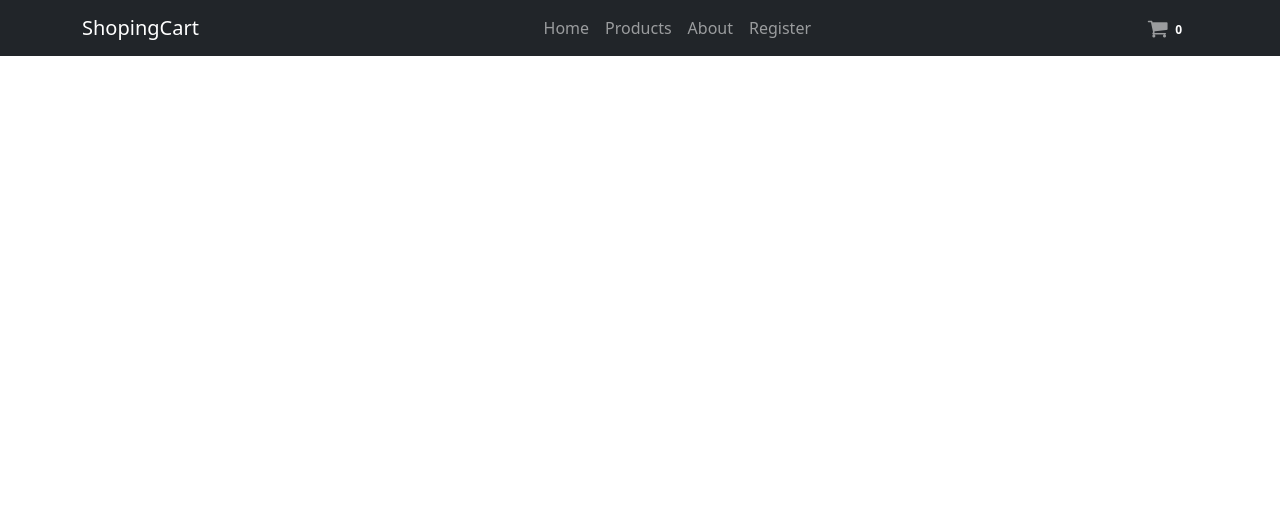
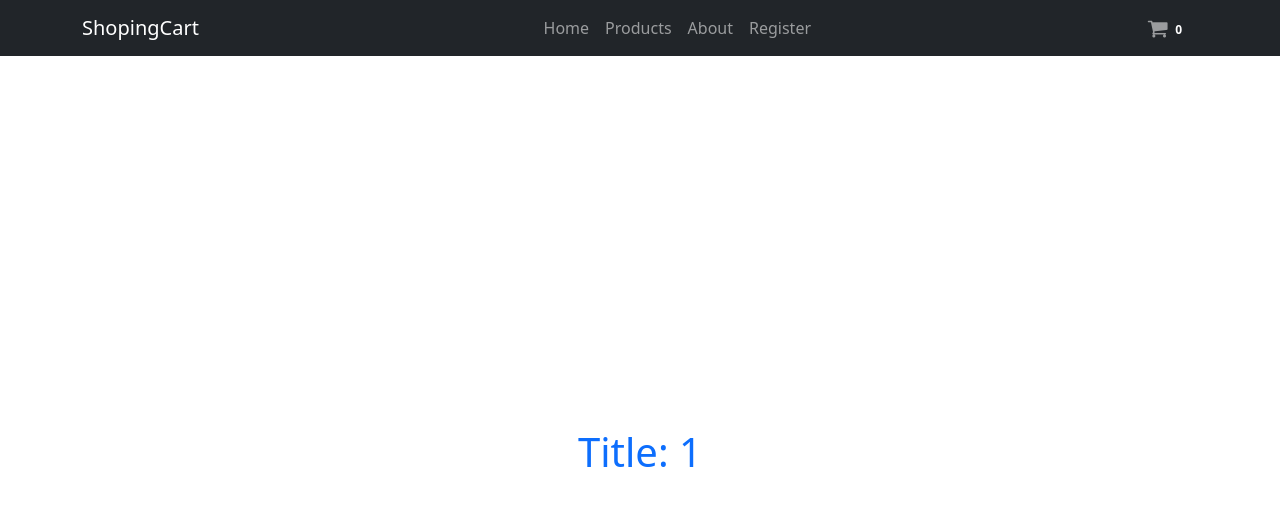
Before and after one commit to SAHEBDHARA/E-commerce-Web-Using-React-Bootstrap, a React (Vite) app: page /products/1 in a window 1280 px wide. Shown: the top 506 px of the page. Built offline with nearby package versions, Linux system fonts and the light colour scheme.

Commit message:
viewing single product

```diff
--- a/src/App.jsx
+++ b/src/App.jsx
@@ -13,6 +13,7 @@ import CartModal from "./Components/Modal/Modal";
 import CartProvider from "./Context/CartProvider";
 import About from "./pages/About/About";
 import Home from "./pages/Home/Home";
+import SingleProduct from "./Components/Single/SingleProduct";
 
 function App() {
   const [cartCount, setCartCount] = useState(0);
@@ -38,9 +39,10 @@ function App() {
 
         <Routes>
           <Route path="/products" element={<Product addToCart={addToCart} />} />
-          <Route path="/users" element={<Home />} />
+          <Route path="/" element={<Home />} />
           <Route path="/register" element={<Register />} />
           <Route path="/about" element={<About />} />
+          <Route path="/products/:productId" element={<SingleProduct />} />
         </Routes>
       </BrowserRouter>
     </CartProvider>
--- a/src/Components/Navbar/Navbar.jsx
+++ b/src/Components/Navbar/Navbar.jsx
@@ -10,7 +10,7 @@ const Pagenavbar = ({  openCartModal }) => {
       <Container>
         <Navbar.Brand href="#home">ShopingCart</Navbar.Brand>
         <Nav className="mx-auto">
-          <Nav.Link href="/users">Home</Nav.Link>
+          <Nav.Link href="/">Home</Nav.Link>
           <Nav.Link href="/products">Products</Nav.Link>
           <Nav.Link href="/about">About</Nav.Link>
           <Nav.Link href="/register">Register</Nav.Link>
--- a/src/Components/Productcart/ProductCart.jsx
+++ b/src/Components/Productcart/ProductCart.jsx
@@ -1,8 +1,14 @@
 import React, { useState } from 'react';
 import { Container, Row, Col, Card, Button } from 'react-bootstrap';
+import { useNavigate } from 'react-router-dom';
+
+
 
 const ProductCart = ({ title, price, imageUrl, quantity, addToCart  }) => {
   const [isHovered, setIsHovered] = useState(false);
+  const navigate = useNavigate();
+
+
 
   const handleCardHover = () => {
     setIsHovered(true);
@@ -33,12 +39,14 @@ const ProductCart = ({ title, price, imageUrl, quantity, addToCart  }) => {
 
 
   const addItemToCart = () => {
-    // Add the logic to add an item to the cart
-    // ...
-    // Call the addToCart function to update the count
+
     addToCart();
   };
-
+  const viewProduct = (title) => {
+    // Replace 'product_name' with the actual product name or identifier
+    navigate(`/products/${title}`);
+  };
+  //${product_name}
   return (
     <Col xs={4}>
       <Card
@@ -62,6 +70,7 @@ const ProductCart = ({ title, price, imageUrl, quantity, addToCart  }) => {
             <p>Quantity: {quantity}</p>
           </Card.Text>
           <Button onClick={addItemToCart} >ADD TO CART</Button>
+          <Button className='m-3' onClick={() => viewProduct(title)}>View</Button>
         </Card.Body>
       </Card>
     </Col>
--- /dev/null
+++ b/src/Components/Single/SingleProduct.jsx
@@ -0,0 +1,22 @@
+import React from 'react';
+import { useParams } from 'react-router-dom';
+import { Container, Row, Col } from 'react-bootstrap';
+
+const SingleProduct = () => {
+  const { productId } = useParams();
+
+  return (
+    <Container className="d-flex align-items-center justify-content-center" style={{ minHeight: '100vh' }}>
+      <Row>
+        <Col>
+          <div className="text-center">
+            <h1 className="text-primary">Title: {productId}</h1>
+            {/* Add additional styling here if needed */}
+          </div>
+        </Col>
+      </Row>
+    </Container>
+  );
+};
+
+export default SingleProduct;
```
